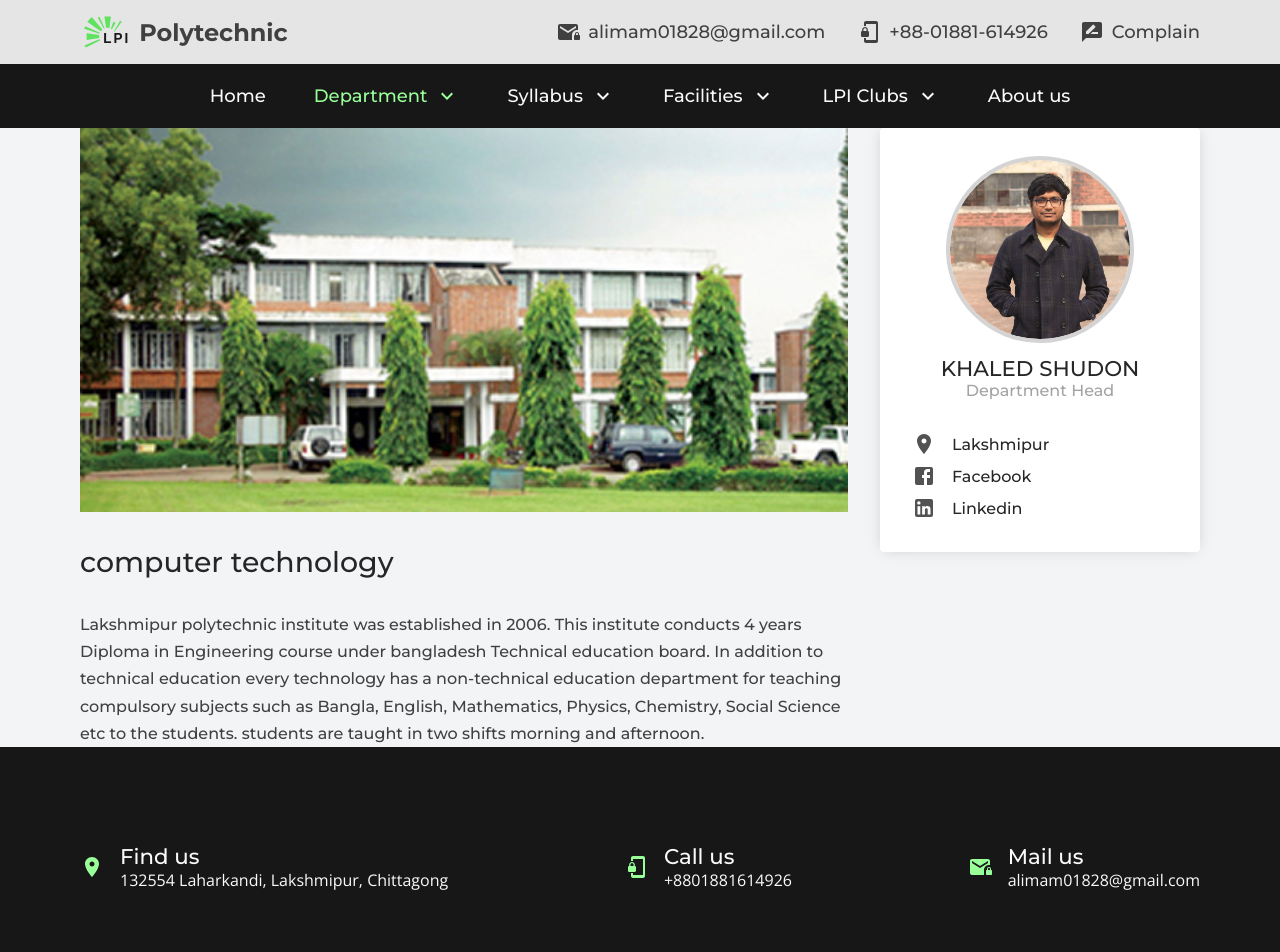
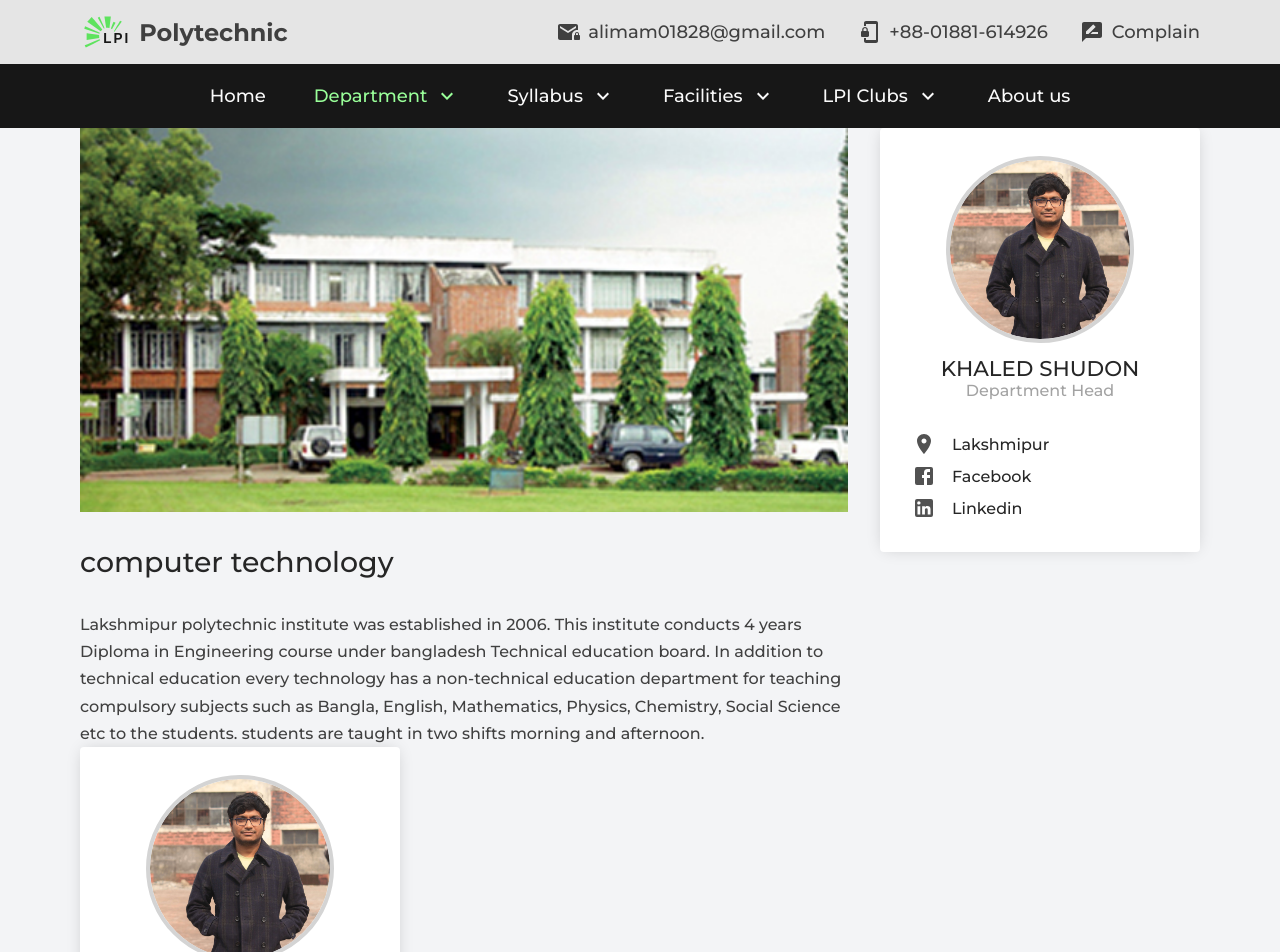
Before and after one commit to al-imam/lpi, a React (Vite) app: page /departments/computer-technology in a window 1280 px wide. Shown: the top 952 px of the page. Built offline with nearby package versions, Linux system fonts and the light colour scheme.

Commit message:
modify layout

```diff
--- a/src/components/TP/TP.jsx
+++ b/src/components/TP/TP.jsx
@@ -11,6 +11,7 @@ function TP() {
           name="computer technology"
         />
         <Teacher />
+        <Teacher />
       </div>
     </div>
   );
--- a/src/components/TP/tp.module.css
+++ b/src/components/TP/tp.module.css
@@ -5,6 +5,10 @@
 
 .container {
   display: grid;
-  grid-template-columns: auto 20rem;
+  grid-template: auto / auto 20rem;
   column-gap: 2rem;
 }
+
+.container:first-child {
+  grid-row: 1 / 2;
+}
```
